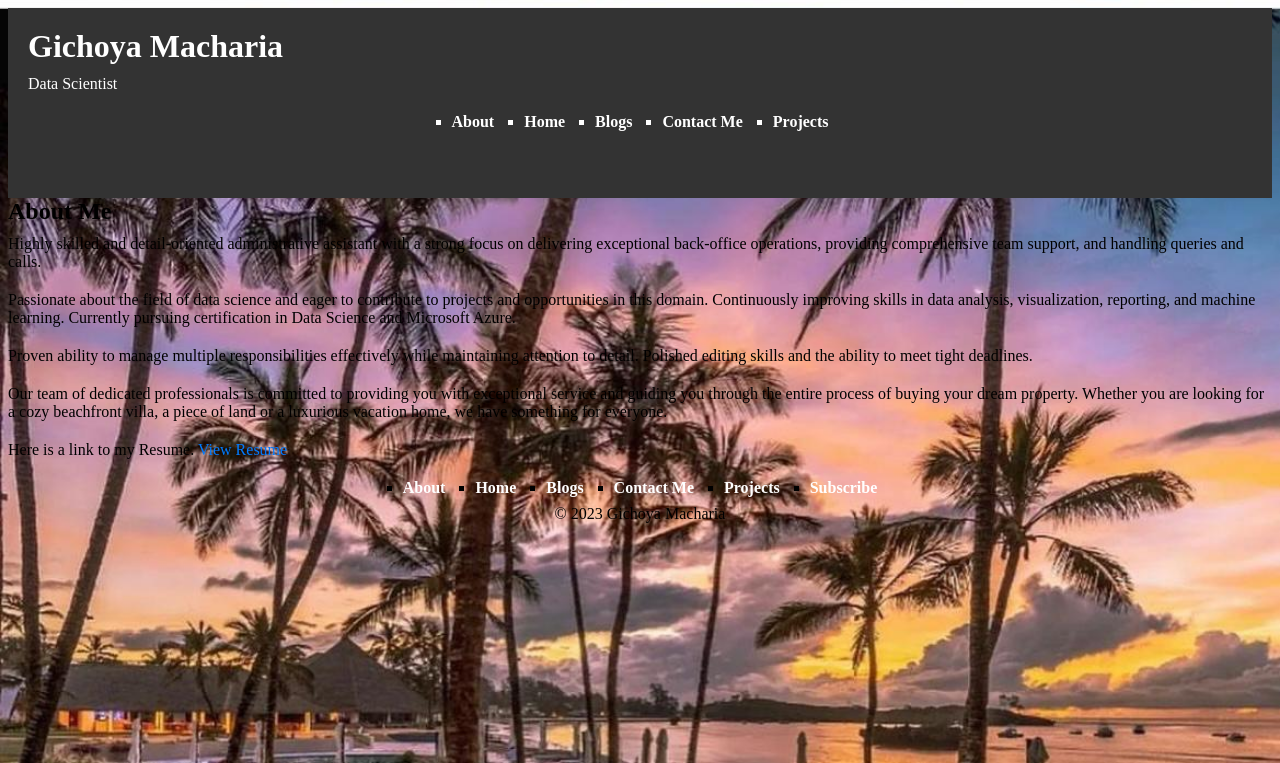
After one commit to I-Macharia/Portfolio, a PHP site: page /about.html in a window 1280 px wide. The commit adds this page. Shown: the top 763 px of the page. Run offline with PHP 8.4, Linux system fonts and the light colour scheme.

Commit message:
Update files to my website

```diff
--- /dev/null
+++ b/about.html
@@ -0,0 +1,50 @@
+<!-- about.html -->
+<!DOCTYPE html>
+<html>
+<head>
+    <meta charset="UTF-8">
+    <meta name="viewport" content="width=device-width, initial-scale=1.0">
+    <title>Gichoya_Macharia.About</title>
+    <link rel="stylesheet" href="assets/css/styles.css">
+
+</head>
+<body>
+    <header>
+        <h1>Gichoya Macharia</h1>
+        <p>Data Scientist</p>
+        <!-- Your navigation list -->
+        <ul class="navigation">
+            <li><a href="about.html">About</a></li>
+            <li><a href="index.html">Home</a></li>
+            <li><a href="blog.html">Blogs</a></li>
+            <li><a href="contact.html">Contact Me</a></li>
+            <li><a href="projects.html">Projects</a></li>
+        </ul>
+    </header>
+
+    <section class="about">
+        <h2>About Me</h2>
+        <p>Highly skilled and detail-oriented administrative assistant with a strong focus on delivering exceptional back-office operations, providing comprehensive team support, and handling queries and calls.</p>
+		<p>Passionate about the field of data science and eager to contribute to projects and opportunities in this domain. Continuously improving skills in data analysis, visualization, reporting, and machine learning. Currently pursuing certification in Data Science and Microsoft Azure.</p>
+		<p>Proven ability to manage multiple responsibilities effectively while maintaining attention to detail. Polished editing skills and the ability to meet tight deadlines.</p>
+        <p>Our team of dedicated professionals is committed to providing you with exceptional service and guiding you through the entire process of buying your dream property. Whether you are looking for a cozy beachfront villa, a piece of land or a luxurious vacation home, we have something for everyone.</p>
+		<p style="font-size:100%;">Here is a link to my Resume. <a href="https://1drv.ms/b/s!Ak7EKHkZFDrbiTVF1__FCCRAkpcW?e=vy86HW" target="_blank">View Resume</a></p>
+
+    </section>
+
+
+    <!-- Footer Section -->
+	<div id="footer">
+        <ul class="navigation">
+            <li><a href="about.html">About</a></li>
+            <li><a href="index.html">Home</a></li>
+            <li><a href="blog.html">Blogs</a></li>
+            <li><a href="contact.html">Contact Me</a></li>
+            <li><a href="projects.html">Projects</a></li>
+			<li><a href="https://machariagichoya.substack.com/" class="btn" target="_blank">Subscribe</a></li>
+        </ul>
+	<p style="display: flex; justify-content: center; align-items: center;">&copy; 2023 Gichoya Macharia</p>
+	</div>
+	</footer>
+</body>
+</html>
--- a/assets/css/styles.css
+++ b/assets/css/styles.css
@@ -2,9 +2,9 @@
 header {
     background-color: #333;
     color: #fff;
-    padding: 50px;
+    padding: 20px;
     margin: 0;
-	height: 100px; /* set the height of the header to 100 pixels */
+	height: 150px; /* set the height of the header to 100 pixels */
 }
 
 @media (max-width: 768px) {
@@ -93,8 +93,6 @@ iframe {
     padding-bottom: 10px;
 }
 
-
-
 footer {
     position: relative;
     bottom: 0;
@@ -110,7 +108,9 @@ footer {
 }
 
 body {
-    display: flex;
-    flex-direction: column;
-    min-height: 100vh; /* Ensure the body takes at least the full viewport height */
+    background-image: url('assets/Images/paradise.jpeg'); /* Replace 'path-to-your-image.jpg' with the actual path to your image */
+    background-size: cover; /* Scale the image to cover the entire background */
+    background-repeat: no-repeat; /* Prevent the image from repeating */
+    background-attachment: fixed; /* Fix the background image in place (optional) */
+
 }
--- a/blog.html
+++ b/blog.html
@@ -4,7 +4,7 @@
 <head>
     <meta charset="UTF-8">
     <meta name="viewport" content="width=device-width, initial-scale=1.0">
-    <title>Your Blog</title>
+    <title>BobbyBob Chronicles</title>
     <link rel="stylesheet" href="assets/css/styles.css">
 </head>
 <body>
@@ -39,6 +39,8 @@
             <li><a href="blog.html">Blogs</a></li>
             <li><a href="contact.html">Contact Me</a></li>
             <li><a href="projects.html">Projects</a></li>
+			<li><a href="https://machariagichoya.substack.com/" class="btn" target="_blank">Subscribe</a></li>
+
         </ul>
         <p style="display: flex; justify-content: center; align-items: center;">&copy; 2023 Gichoya Macharia</p>
 	</div>
```
Also changed, not shown: contact.html (added, +47 -0 lines), index.html (+12 -13 lines), projects.html (added, +43 -0 lines), assets/Images/background.jpg (added), assets/Images/off sunsets in new places.jpeg (added), assets/Images/paradise.jpeg (added).
